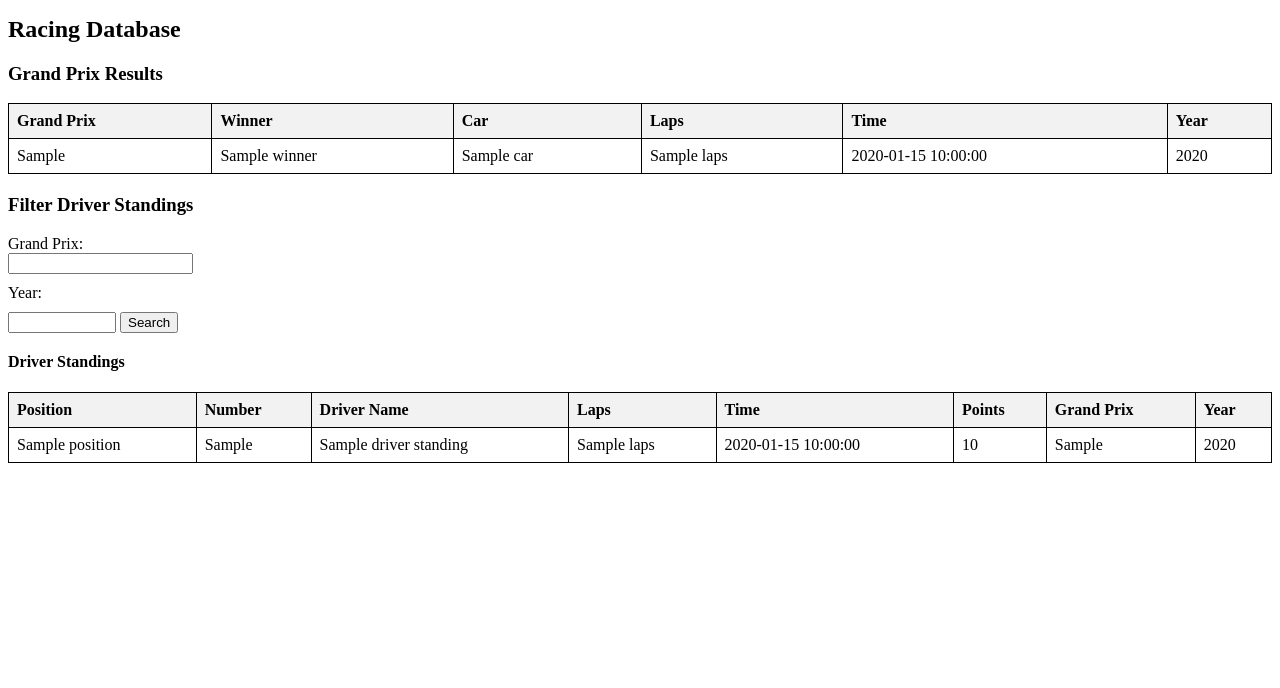
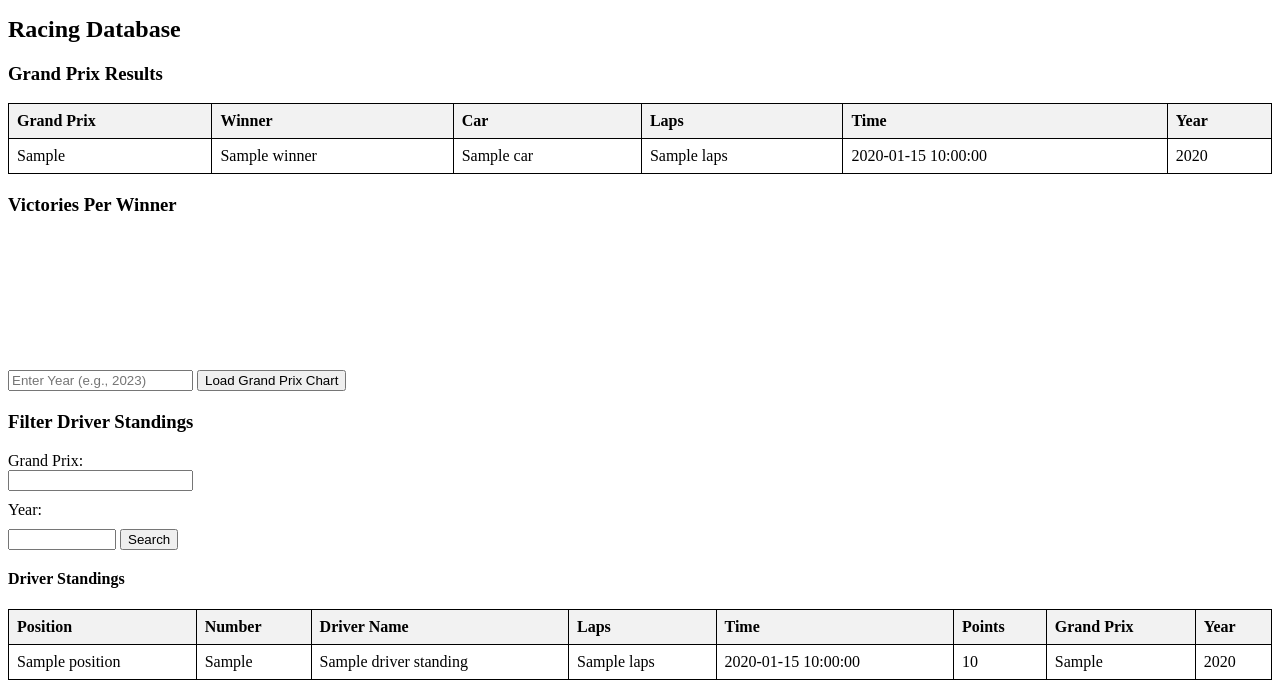
Before and after one commit to arthurdesma/Projet_docker, a FastAPI app: page / in a window 1280 px wide. Shown: the part 313-1001 px from the top of the page. Before the commit the page ends 776 px from the top, so only its background shows below. Run offline with FastAPI, Linux system fonts and the light colour scheme; a database or web service that is not in the repository returns one stand-in record (values such as "Sample title"); a map, chart or similar area stays blank; parts of the project's set-up code (start-up, migrations or seed data) failed here and were passed over.

Commit message:
graph work

```diff
--- a/main.py
+++ b/main.py
@@ -2,13 +2,17 @@ from fastapi import FastAPI, Request, BackgroundTasks, Query
 from fastapi.responses import HTMLResponse
 from fastapi.staticfiles import StaticFiles
 from fastapi.templating import Jinja2Templates
-from elasticsearch import Elasticsearch, helpers
+from elasticsearch import Elasticsearch
 from pymongo import MongoClient
 from bson import ObjectId, json_util
+from fastapi.responses import FileResponse
+import os
+
 
 from mongoDB_folder.MongoDB import connect_db, insert_data_if_not_exists
 from scraping_folder.scrap import fetch_race_links, year_result, race_number
 from elastic_search_folder.elastic_search import index_data_to_es, build_es_query_for_driver_standings, build_es_query_for_grand_prix_results
+from data_vis.data import save_grand_prix_winners_chart
 
 # Initialize the FastAPI application
 app = FastAPI()
--- a/requirements.txt
+++ b/requirements.txt
@@ -5,3 +5,6 @@ jinja2
 elasticsearch==6.8.2
 requests
 bs4
+matplotlib
+requests
+httpx
--- a/static/scripts.js
+++ b/static/scripts.js
@@ -123,3 +123,58 @@ function updateTableBody(tableBodyId, items) {
         tableBody.appendChild(row);
     });
 }
+
+document.getElementById('loadChartData').addEventListener('click', function () {
+    var enteredYear = document.getElementById('yearSelector').value;
+    fetchAndRenderGrandPrixData(enteredYear);
+});
+
+async function fetchAndRenderGrandPrixData(year) {
+    console.log("Function called");
+    try {
+        // Construct the URL based on whether a year is entered
+        let url = '/search/grand_prix_results/';
+        if (year.trim() !== '') {
+            url += `?year=${year}`;
+        }
+
+        const response = await fetch(url);
+        const data = await response.json();
+        console.log('Grand Prix Data:', data);
+
+        // Process the data to count wins per driver
+        var winsPerDriver = {};
+        data.data.forEach(item => {
+            winsPerDriver[item.Winner] = (winsPerDriver[item.Winner] || 0) + 1;
+        });
+
+        // Prepare the data for the chart
+        var chartData = {
+            labels: Object.keys(winsPerDriver),
+            datasets: [{
+                label: 'Number of Wins',
+                data: Object.values(winsPerDriver),
+                backgroundColor: 'rgba(0, 123, 255, 0.5)',
+                borderColor: 'rgba(0, 123, 255, 1)',
+                borderWidth: 1
+            }]
+        };
+
+        // Configuration and initialization of the chart
+        var ctx = document.getElementById('grandPrixChart').getContext('2d');
+        var grandPrixChart = new Chart(ctx, {
+            type: 'bar',
+            data: chartData,
+            options: {
+                scales: {
+                    y: {
+                        beginAtZero: true
+                    }
+                }
+            }
+        });
+
+    } catch (error) {
+        console.error('Error fetching and rendering Grand Prix data:', error);
+    }
+}
--- a/templates/home.html
+++ b/templates/home.html
@@ -2,6 +2,8 @@
 <html>
 
 <head>
+    <meta charset="UTF-8">
+    <meta name="viewport" content="width=device-width, initial-scale=1.0">
     <title>Racing Database</title>
     <style>
         table {
@@ -39,6 +41,8 @@
             margin-top: 20px;
         }
     </style>
+    <script src="https://cdn.jsdelivr.net/npm/chart.js@2.9.4"></script>
+
 </head>
 
 <body>
@@ -90,6 +94,11 @@
         </tbody>
     </table>
 
+    <h3>Victories Per Winner</h3>
+    <input type="text" id="yearSelector" placeholder="Enter Year (e.g., 2023)" value="">
+    <button id="loadChartData">Load Grand Prix Chart</button>
+    <canvas id="grandPrixChart"></canvas>
+
     <!-- Filter Form for Driver Standings -->
     <form id="driverStandingsForm">
         <h3>Filter Driver Standings</h3>
```
Also changed, not shown: data_vis/data.py (added, +32 -0 lines), 1 other file.
